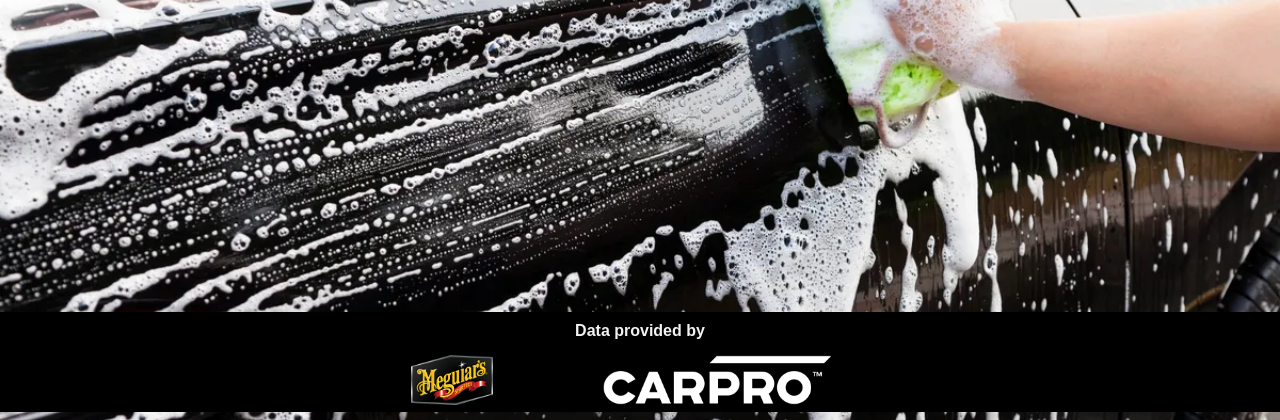
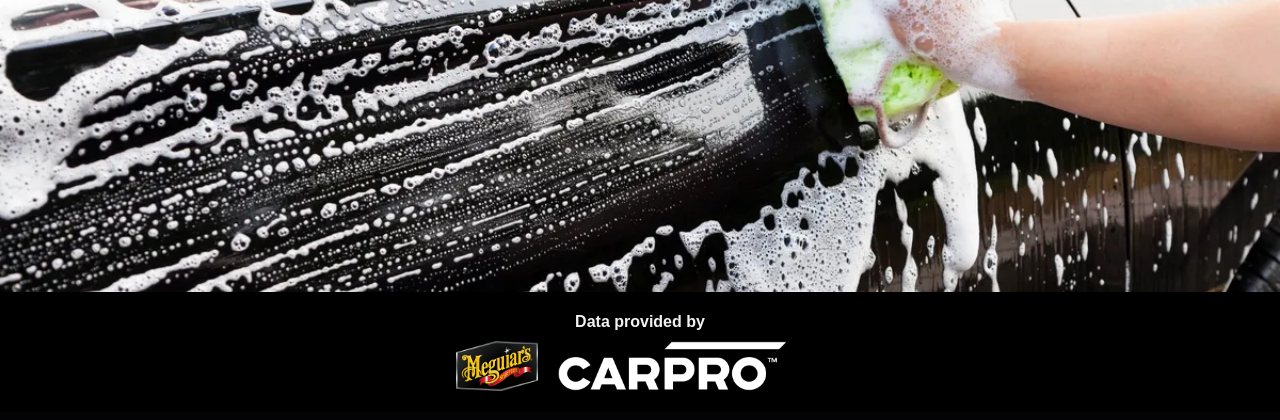
Before and after one commit to ethandonahue/DetailCast, a Flask app: page / in a window 1280 px wide. Shown: the part 388-808 px from the top of the page. After the commit the page ends 779 px from the top, so only its background shows below. Run offline with Flask 3, Linux system fonts and the light colour scheme.

Commit message:
Updated CSS

```diff
--- a/static/style.css
+++ b/static/style.css
@@ -83,10 +83,12 @@ input[type="submit"]:hover {
     position: absolute;
     bottom: 0;
     width: 100%;
-    padding: 10px 0;
     text-align: center;
     background-color: black;
-    height: 10vh;
+    height: 15vh;
+    display: flex;
+    flex-direction: column;
+    justify-content: center;
 }
 
 .data-provided {
@@ -94,14 +96,15 @@ input[type="submit"]:hover {
     font-weight: bold;
     font-size: 16px;
     color: #f2f2f2;
+    margin-bottom: 10px;
 }
 
 .logos {
     display: flex;
     justify-content: center;
-    gap: 100px;
+    gap: 10px;
     align-items: center;
-    height: 100%;
+    height: fit-content;
 }
 
 .logos img {
--- a/templates/index.html
+++ b/templates/index.html
@@ -3,6 +3,7 @@
 <head>
     <title>Detail Cast</title>
     <link rel="stylesheet" href="{{ url_for('static', filename='style.css') }}">
+    <link rel="icon" href="{{ url_for('static', filename='icon.png') }}">
     <script>
         async function addressAuto() {
             var inputText = document.getElementById("location").value;
```
Also changed, not shown: static/icon.png (added).
